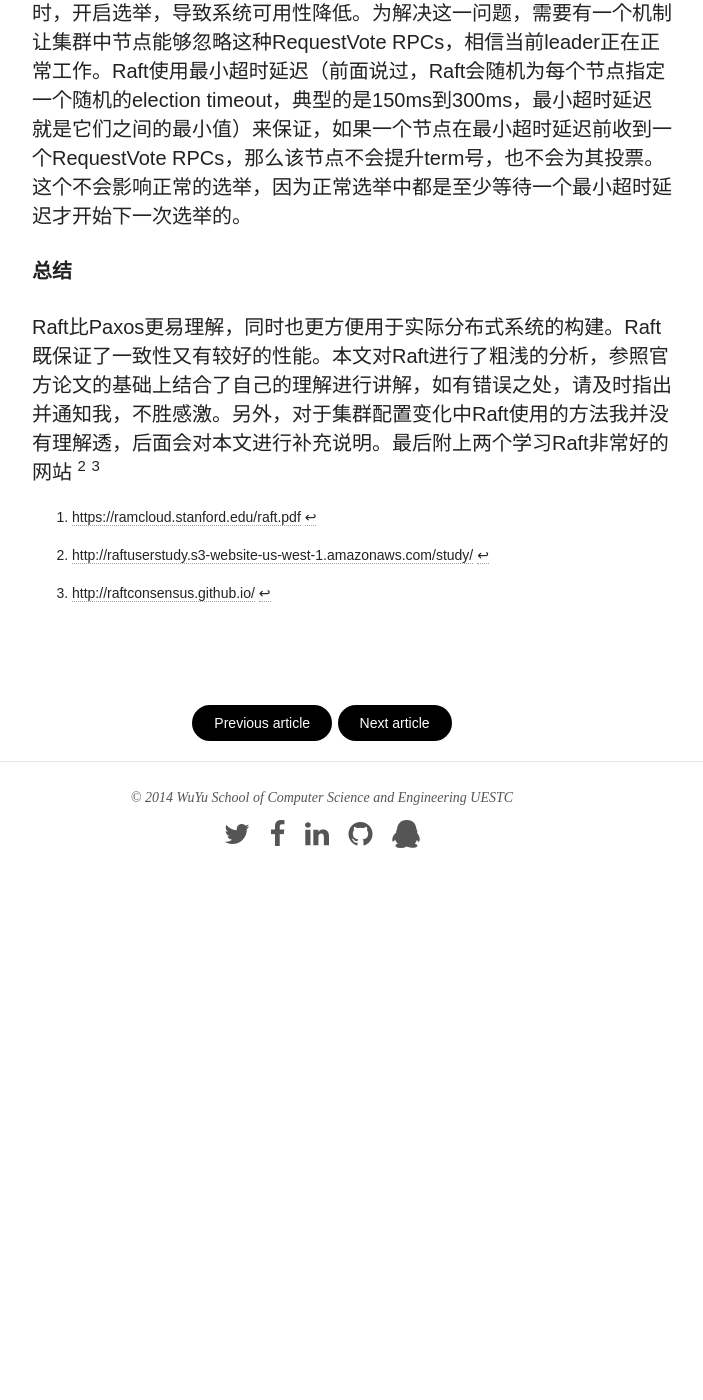
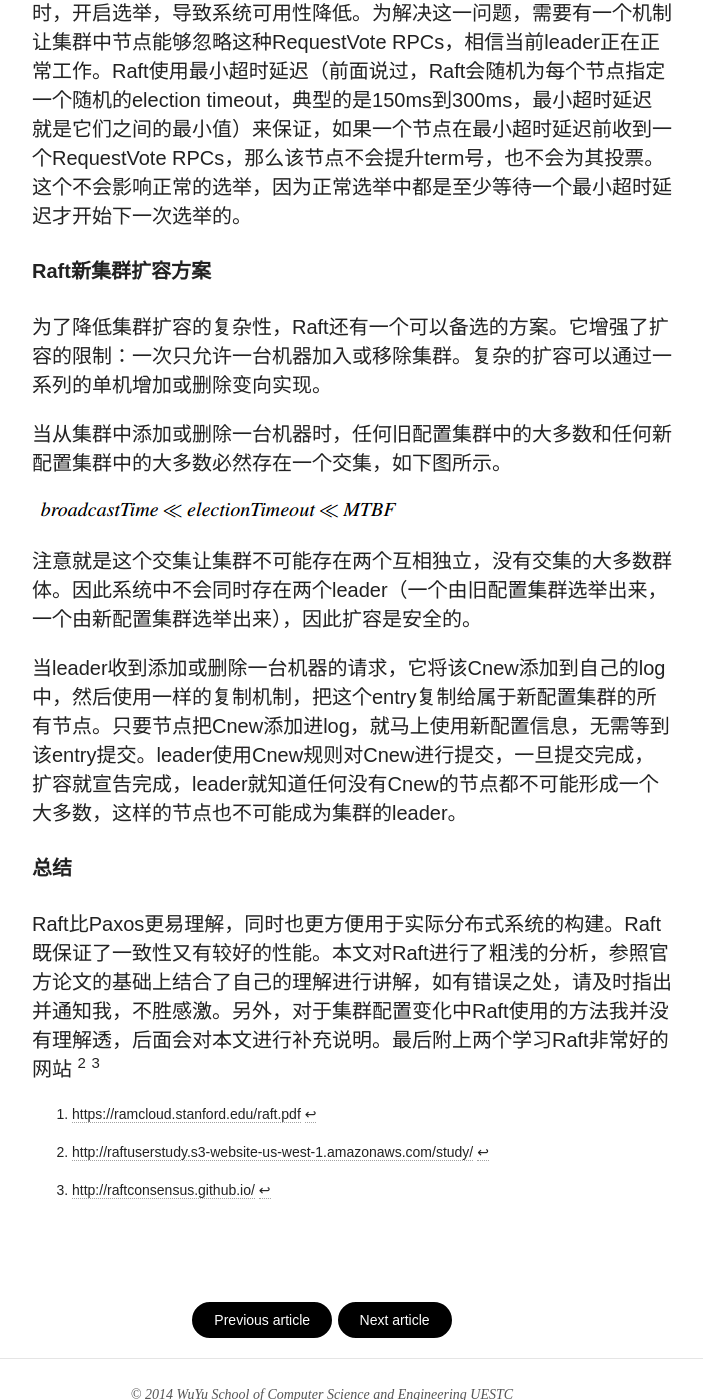
Before and after one commit to wuyu201321060203/wuyu201321060203.github.io, a Jekyll site: the page built from _posts/2014-09-13-Raft.md, in a window 1280 px wide and 1400 px high, scrolled down 13808 px. Shown: the whole window, without its empty margins (318-1021 px from the left). Built offline with Jekyll 4.4.1, drawn with Linux system fonts in a browser that asks for light colours; nearby versions of some CDN libraries; comment, search, counter and statistics services are not loaded; before the commit the page ends 14712 px from its top, so only the background shows below that.

Commit message:
first post of Raft

```diff
--- a/_posts/2014-09-13-Raft.md
+++ b/_posts/2014-09-13-Raft.md
@@ -167,6 +167,18 @@ joint consensus允许集群配置平滑过渡而不失去安全和一致性，
 
 (3) 第三个问题是被移除的机器可能会影响集群服务。这些机器不会再接收到心跳信息，它们因此可能重启选举，结果是它们用一个更新的term号发起RequestVote RPCs，当前leader无奈的退化为follower。新leader（拥有新配置的）还是会被选举出来，但是那些被移除的机器还是继续超时，开启选举，导致系统可用性降低。为解决这一问题，需要有一个机制让集群中节点能够忽略这种RequestVote RPCs，相信当前leader正在正常工作。Raft使用最小超时延迟（前面说过，Raft会随机为每个节点指定一个随机的election timeout，典型的是150ms到300ms，最小超时延迟就是它们之间的最小值）来保证，如果一个节点在最小超时延迟前收到一个RequestVote RPCs，那么该节点不会提升term号，也不会为其投票。这个不会影响正常的选举，因为正常选举中都是至少等待一个最小超时延迟才开始下一次选举的。
 
+####Raft新集群扩容方案
+
+为了降低集群扩容的复杂性，Raft还有一个可以备选的方案。它增强了扩容的限制：一次只允许一台机器加入或移除集群。复杂的扩容可以通过一系列的单机增加或删除变向实现。
+
+当从集群中添加或删除一台机器时，任何旧配置集群中的大多数和任何新配置集群中的大多数必然存在一个交集，如下图所示。
+
+![](/images/raft10.png)
+
+注意就是这个交集让集群不可能存在两个互相独立，没有交集的大多数群体。因此系统中不会同时存在两个leader（一个由旧配置集群选举出来，一个由新配置集群选举出来），因此扩容是安全的。
+
+当leader收到添加或删除一台机器的请求，它将该Cnew添加到自己的log中，然后使用一样的复制机制，把这个entry复制给属于新配置集群的所有节点。只要节点把Cnew添加进log，就马上使用新配置信息，无需等到该entry提交。leader使用Cnew规则对Cnew进行提交，一旦提交完成，扩容就宣告完成，leader就知道任何没有Cnew的节点都不可能形成一个大多数，这样的节点也不可能成为集群的leader。
+
 ####总结
 
 Raft比Paxos更易理解，同时也更方便用于实际分布式系统的构建。Raft既保证了一致性又有较好的性能。本文对Raft进行了粗浅的分析，参照官方论文的基础上结合了自己的理解进行讲解，如有错误之处，请及时指出并通知我，不胜感激。另外，对于集群配置变化中Raft使用的方法我并没有理解透，后面会对本文进行补充说明。最后附上两个学习Raft非常好的网站 [^2] [^3]
```
